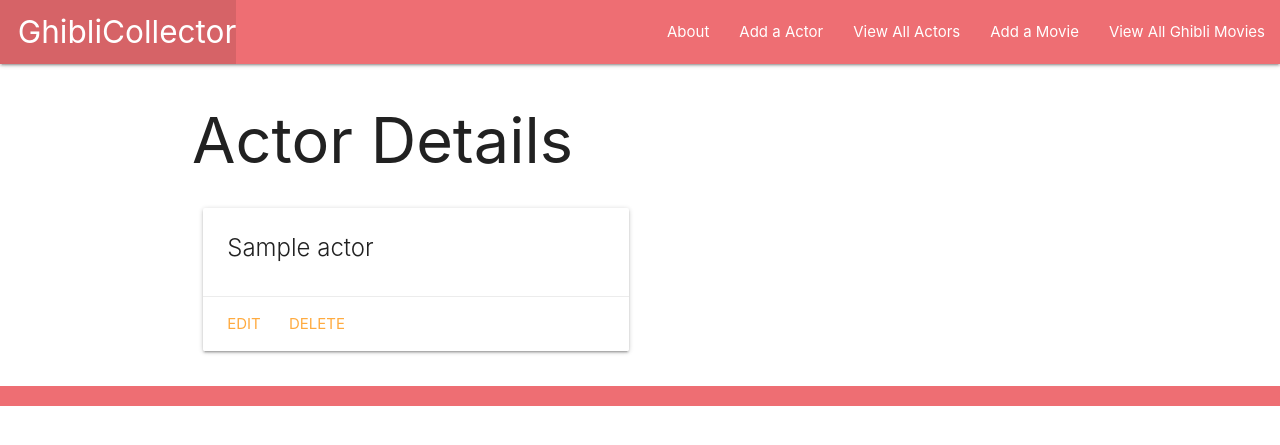
After one commit to heysungj/Ghibli-Collector, a Django app: page /actors/1/ in a window 1280 px wide. The commit adds this page. Shown: the top 445 px of the page. Run offline with Django 4.2, Linux system fonts and the light colour scheme; tables that the repository leaves empty hold one stand-in row (values such as "Sample post").

Commit message:
part 5 finish

```diff
--- a/GhibliCollector/main_app/models.py
+++ b/GhibliCollector/main_app/models.py
@@ -10,11 +10,23 @@ TIME = (
   ('N', 'Night')
 )
 
+class Actor(models.Model):
+
+    name = models.CharField(max_length=50)
+
+    def __str__(self):
+        return self.name
+
+    def get_absolute_url(self):
+        return reverse('actors_detail', kwargs={'pk': self.id})
+
 class Movie(models.Model):
     name = models.CharField(max_length=100)
     release = models.IntegerField()
     director = models.CharField(max_length=100)
     music = models.CharField(max_length=100)
+     # Add the M:M relationship
+    actors = models.ManyToManyField(Actor)
     # new code below
     def __str__(self):
         return self.name
--- a/GhibliCollector/main_app/templates/base.html
+++ b/GhibliCollector/main_app/templates/base.html
@@ -19,7 +19,8 @@
         </ul>
         <ul class="right">
           <li><a href="{% url 'about' %}">About</a></li>
-
+          <li><a href="{% url 'actors_create' %}">Add a Actor</a></li>
+          <li><a href="{% url 'actors_index' %}">View All Actors</a></li>
           <li><a href="{% url 'movies_create' %}">Add a Movie</a></li>
           <!-- new markup below -->
           <li><a href="{% url 'index' %}">View All Ghibli Movies</a></li>
--- /dev/null
+++ b/GhibliCollector/main_app/templates/main_app/actor_detail.html
@@ -0,0 +1,19 @@
+{% extends 'base.html' %}
+{% block content %}
+
+<h1>Actor Details</h1>
+
+<div class="row">
+  <div class="col s6 col-offset-3">
+    <div class="card">
+      <div class="card-content">
+        <span class="card-title">{{ actor.name }}</span>
+      </div>
+      <div class="card-action">
+        <a href="{% url 'actors_update' actor.id %}">Edit</a>
+        <a href="{% url 'actors_delete' actor.id %}">Delete</a>
+      </div>
+    </div>
+  </div>
+</div>
+{% endblock %}
--- a/GhibliCollector/main_app/urls.py
+++ b/GhibliCollector/main_app/urls.py
@@ -12,5 +12,12 @@ urlpatterns = [
     path('movies/<int:pk>/update/', views.MovieUpdate.as_view(), name='movies_update'),
     path('movies/<int:pk>/delete/', views.MovieDelete.as_view(), name='movies_delete'),
     path('movies/<int:movie_id>/add_watching/', views.add_watching, name='add_watching'),
+    # associate a toy with a cat (M:M)
+    path('movies/<int:movie_id>/assoc_actor/<int:actor_id>/', views.assoc_actor, name='assoc_actor'),
+    path('actors/', views.ActorList.as_view(), name='actors_index'),
+    path('actors/<int:pk>/', views.ActorDetail.as_view(), name='actors_detail'),
+    path('actors/create/', views.ActorCreate.as_view(), name='actors_create'),
+    path('actors/<int:pk>/update/', views.ActorUpdate.as_view(), name='actors_update'),
+    path('actors/<int:pk>/delete/', views.ActorDelete.as_view(), name='actors_delete'),
 
-]
+    ]
--- a/GhibliCollector/main_app/views.py
+++ b/GhibliCollector/main_app/views.py
@@ -1,6 +1,7 @@
 from django.shortcuts import render, redirect
-from .models import Movie
+from .models import Movie, Actor
 from django.views.generic.edit import CreateView, UpdateView, DeleteView
+from django.views.generic import ListView, DetailView
 from .forms import WatchForm
 from django.http import HttpResponse
 
@@ -18,9 +19,20 @@ def movies_index(request):
 
 def movies_detail(request, movie_id):
   movie = Movie.objects.get(id=movie_id)
+  # Get the toys the cat doesn't have...
+  # First, create a list of the toy ids that the cat DOES have
+  id_list = movie.actors.all().values_list('id')
+  # Now we can query for toys whose ids are not in the list using exclude
+  actors_movie_doesnt_have = Actor.objects.exclude(id__in=id_list)
   # instantiate FeedingForm to be rendered in the template
   watching_form = WatchForm()
-  return render(request, 'movies/detail.html', { 'movie': movie, 'watching_form': watching_form })
+  return render(request, 'movies/detail.html',
+    { 'movie': movie, 'watching_form': watching_form, 'actors': actors_movie_doesnt_have })
+
+def assoc_actor(request, movie_id, actor_id):
+  # Note that you can pass a toy's id instead of the whole toy object
+  Movie.objects.get(id=movie_id).actors.add(actor_id)
+  return redirect('detail', movie_id=movie_id)
 
 def add_watching(request, movie_id):
   # create a ModelForm instance using the data in request.POST
@@ -47,3 +59,24 @@ class MovieUpdate(UpdateView):
 class MovieDelete(DeleteView):
   model = Movie
   success_url = '/movies/'
+
+
+class ActorList(ListView):
+  model = Actor
+
+class ActorDetail(DetailView):
+  model = Actor
+
+class ActorCreate(CreateView):
+  model = Actor
+  fields = '__all__'
+  success_url = '/actors/'
+
+
+class ActorUpdate(UpdateView):
+  model = Actor
+  fields = ['name']
+
+class ActorDelete(DeleteView):
+  model = Actor
+  success_url = '/actors/'
```
Also changed, not shown: GhibliCollector/main_app/templates/main_app/actor_confirm_delete.html (added, +13 -0 lines), GhibliCollector/main_app/templates/main_app/actor_form.html (added, +19 -0 lines), GhibliCollector/main_app/templates/main_app/actor_list.html (added, +17 -0 lines), GhibliCollector/main_app/templates/movies/detail.html (+47 -0 lines), GhibliCollector/main_app/migrations/0006_actor_movie_actors.py (added).
